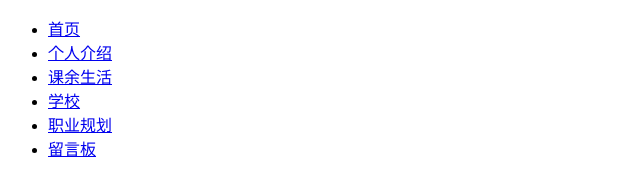
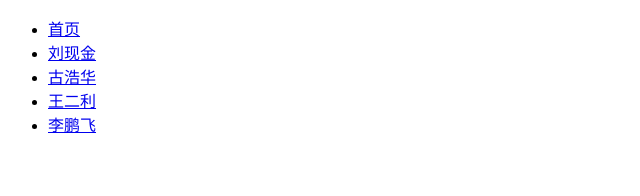
Before and after one commit to cashasd/team-blog, a plain HTML site: page index.html in a window 1280 px wide. Shown: the whole page, without its empty margins (0-640 px from the left). Drawn offline with Linux system fonts and the light colour scheme.

Commit message:
重新更改index

```diff
--- a/index.html
+++ b/index.html
@@ -8,11 +8,10 @@
     <div>
         <ul>
             <li><a href="index.html">首页</a></li>
-            <li><a href="grjs.html">个人介绍</a></li>
-            <li><a href="kysh.html">课余生活</a></li>
-            <li><a href="xx.html">学校</a></li>
-            <li><a href="zygh.html">职业规划</a></li>
-            <li><a href="lyb.html">留言板</a></li>
+            <li><a href="grjs.html">刘现金</a></li>
+            <li><a href="kysh.html">古浩华</a></li>
+            <li><a href="xx.html">王二利</a></li>
+            <li><a href="zygh.html">李鹏飞</a></li>
         </ul>
     </div>
 </body>
```
